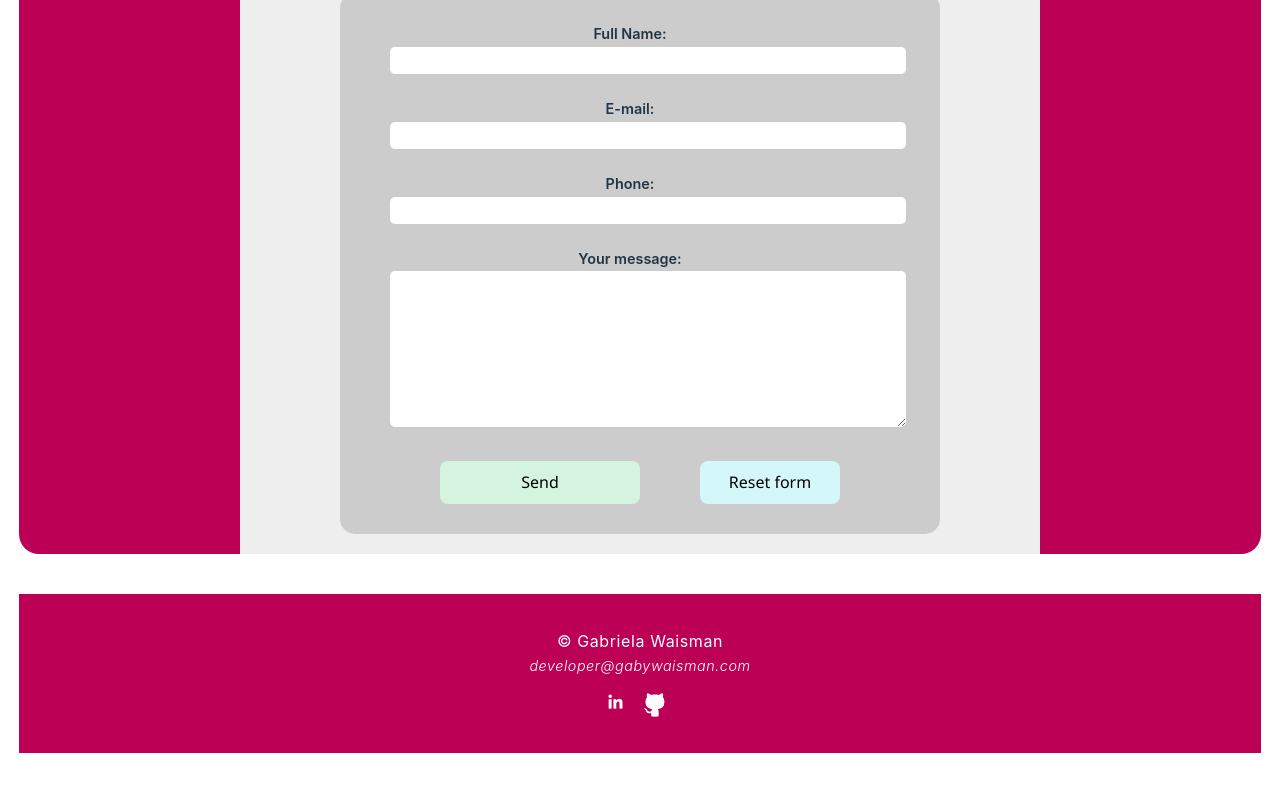
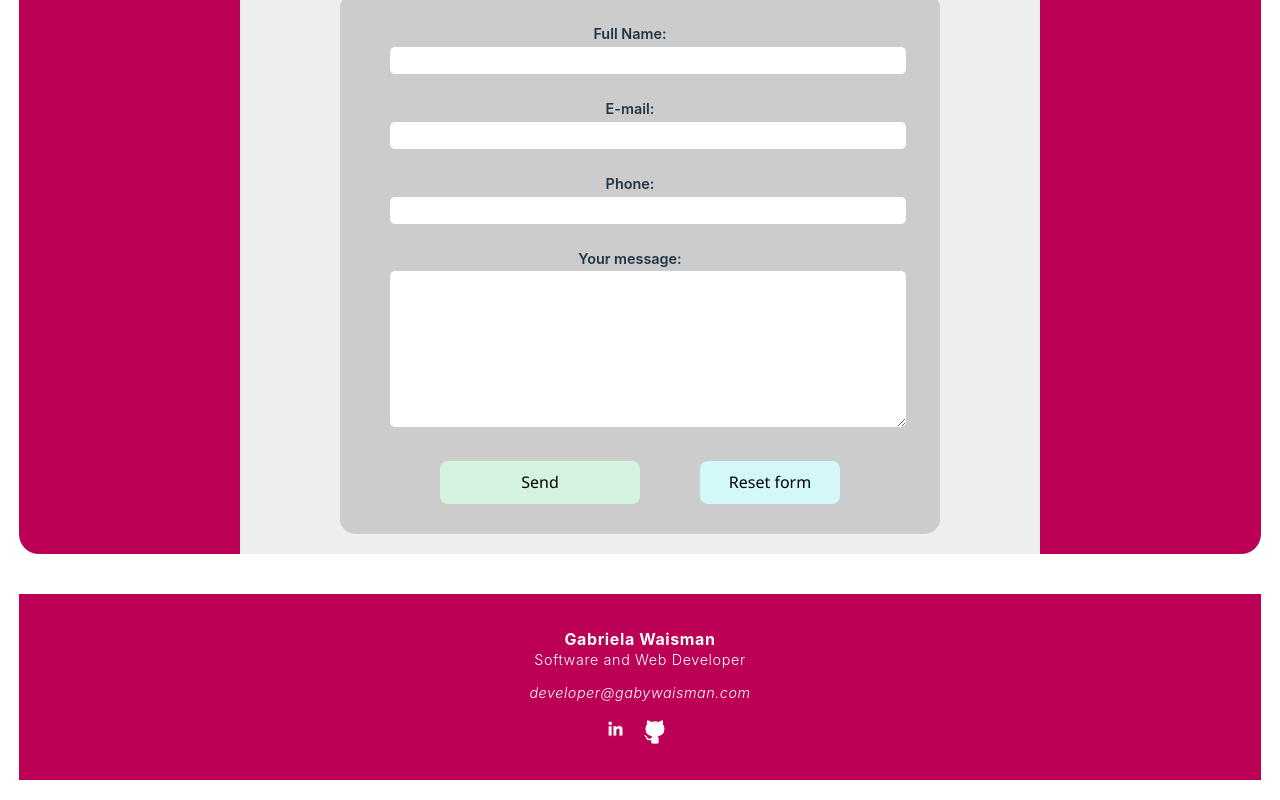
Before and after one commit to Wisegirlie/Portfolio-Wisegirlie, a React (Vite) app: page /contact in a window 1280 px wide. Shown: the part 622-1422 px from the top of the page. Before the commit the page ends 1394 px from the top, so only its background shows below. Built offline with nearby package versions, Linux system fonts and the light colour scheme.

Commit message:
updated footer

```diff
--- a/src/components/footer.jsx
+++ b/src/components/footer.jsx
@@ -11,7 +11,10 @@ export function Footer() {
 
     return (
         <footer>
-             © Gabriela Waisman <br />
+             <div className="footer-data">
+                <strong>Gabriela Waisman</strong>
+                <span style={{ fontSize: '90%', fontWeight: '300'}}>Software and Web Developer</span>
+             </div>
              {/* <a href="tel:+6476422281">PH: (647) 642-2281</a> <br /> */}
              <a href="mailto:developer@gabywaisman.com">developer@gabywaisman.com</a> <br />
              <Nets className="net_icon" />
--- a/src/components/projects.jsx
+++ b/src/components/projects.jsx
@@ -30,7 +30,7 @@ export default function Projects() {
             description: "Design and development of complete website for a company, including an internal portal to manage products and databases.",
             website: "https://energit.com.ar",
             image: projectEnergitImg,
-            techs: ["HTML", "CSS", "JavaScript", "PHP", "MySQL"]
+            techs: ["PHP", "MySQL", "JavaScript", "HTML", "CSS" ]
         },
         {  id: 'project-findgrant',
             title: 'Findgrant',
@@ -54,15 +54,15 @@ export default function Projects() {
             description: "Design and development of my portfolio's website.",
             website: "/",
             image: projectGabywaismanImg,
-            techs: ["React", "Vite", "Node.js", "JavaScript", "PHP", "HTML", "CSS", "Git"]
+            techs: ["React", "Vite", "Node.js", "PHP", "JavaScript","HTML", "CSS", "Git"]
         },
-        {  id: 'project-realstate',
-            title: 'Real State',
-            type: "Web Development",
-            description: "Design and development of complete website template for a real state company.",
-            website: "https://www.gabywaisman.com/portfolio/real-state/index.html",
-            image: projectRealStateImg,
-            techs: ["HTML", "CSS", "JavaScript"]
+        {  id: 'project-supermarketlist',
+            title: 'Voice Commanded Supermarket List',
+            type: "Mobile App",
+            description: "This app allows users to easily create and manage their shopping lists using voice commands.",
+            website: "https://github.com/Wisegirlie/Supermarket-list-voice-commanded",
+            image: projectSupermarketImg,
+            techs: ["React Native", "Expo", "Node.js", "Express.js","MongoDB", "Google Speech-to-Text API", "JavaScript", "HTML", "CSS", "Git"]
         },
         {  id: 'project-secure-form',
             title: 'Secure Registration System',
@@ -72,13 +72,13 @@ export default function Projects() {
             image: projectRegistrationForm,
             techs: ["PHP",  "MySQL",  "JavaScript", "HTML", "CSS", "Git"]
         },
-        {  id: 'project-supermarketlist',
-            title: 'Voice Commanded Supermarket List',
-            type: "Mobile App",
-            description: "This app allows users to easily create and manage their shopping lists using voice commands.",
-            website: "https://github.com/Wisegirlie/Supermarket-list-voice-commanded",
-            image: projectSupermarketImg,
-            techs: ["React Native", "Expo", "Node.js", "Express.js","MongoDB", "Google Speech-to-Text API", "JavaScript", "HTML", "CSS", "Git"]
+        {  id: 'project-realstate',
+            title: 'Real State',
+            type: "Web Development",
+            description: "Design and development of complete website template for a real state company.",
+            website: "https://www.gabywaisman.com/portfolio/real-state/index.html",
+            image: projectRealStateImg,
+            techs: ["HTML", "CSS", "JavaScript"]
         },
         {  id: 'project-formbuilder',
             title: 'Form Builder',
--- a/src/css/footer.css
+++ b/src/css/footer.css
@@ -25,3 +25,12 @@ footer a, footer a:visited {
 footer a:hover {
     color: #ffeab0 !important;
 }
+
+.footer-data {
+    display: flex;
+    flex-direction: column;
+    align-items: center;
+    justify-content: center;
+    margin-bottom: 10px;
+    line-height: 1.3em;
+}
```
